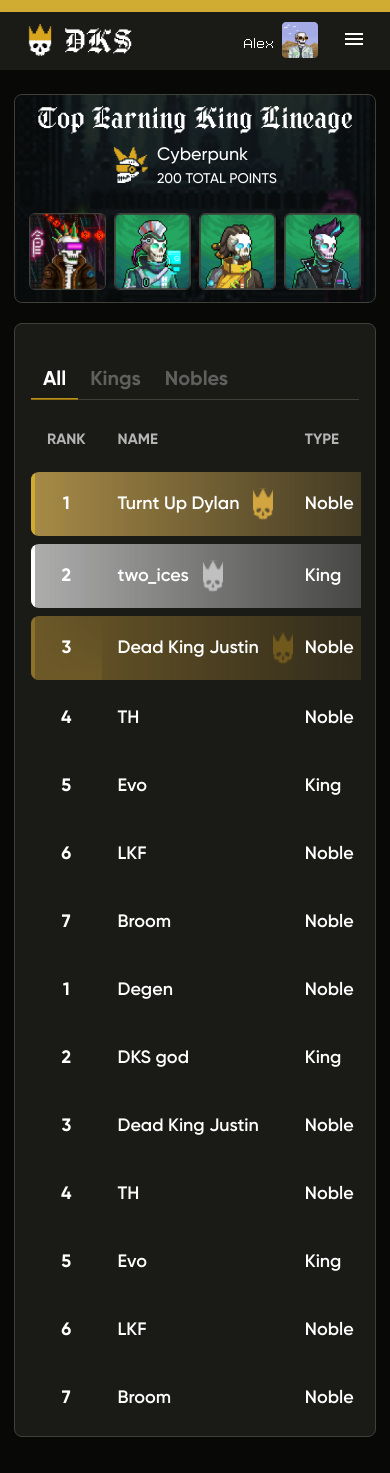
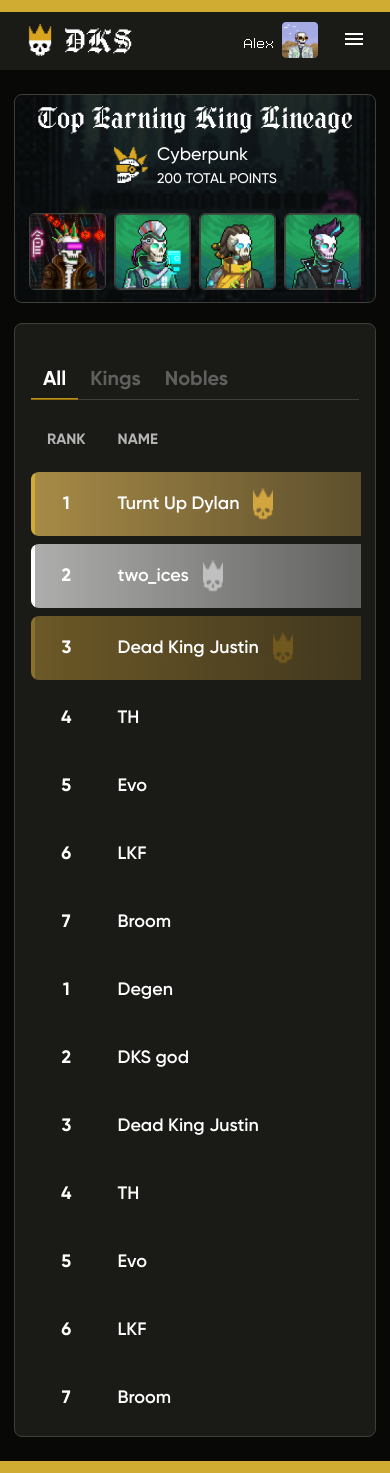
Before and after one commit to reubence/dks, a Next.js app: page /leaderboard in a window 390 px wide. Built offline with nearby package versions, Linux system fonts and the light colour scheme.

Commit message:
fixed row

```diff
--- a/app/(dashboard)/leaderboard/page.jsx
+++ b/app/(dashboard)/leaderboard/page.jsx
@@ -239,7 +239,7 @@ export default function Leaderboard() {
                         )}
                         {invoice.rank}
                       </TableCell>
-                      <TableCell className="inline-flex gap-3.5 items-center whitespace-nowrap">
+                      <TableCell className="flex gap-3.5 items-center whitespace-nowrap w-[350px] sm:w-full">
                         {invoice.name}
                         {i == 0 && (
                           <Image
--- a/app/layout.js
+++ b/app/layout.js
@@ -83,6 +83,7 @@ export default function RootLayout({ children }) {
         )}
       >
         {children}
+        <div className="h-3 w-full block lg:fixed bg-accent bottom-0 z-50" />
       </body>
     </html>
   );
--- a/public/globals.css
+++ b/public/globals.css
@@ -82,7 +82,7 @@
     );
     filter: progid:DXImageTransform.Microsoft.gradient(startColorstr="#d4d4d4",endColorstr="#d3d3d3",GradientType=1);
   }
-  .gradient-three:not(:-webkit-full-screen) {
+  .gradient-three {
     background: rgb(109, 89, 40);
     background: -moz-linear-gradient(
       90deg,
@@ -97,12 +97,4 @@
     );
     filter: progid:DXImageTransform.Microsoft.gradient(startColorstr="#6d5928",endColorstr="#6d5928",GradientType=1);
   }
-
-  .gradient-three td:first-child {
-    background: -webkit-linear-gradient(
-      90deg,
-      rgba(109, 89, 40, 1) 0%,
-      rgba(109, 89, 40, 0) 100%
-    );
-  }
 }
```
